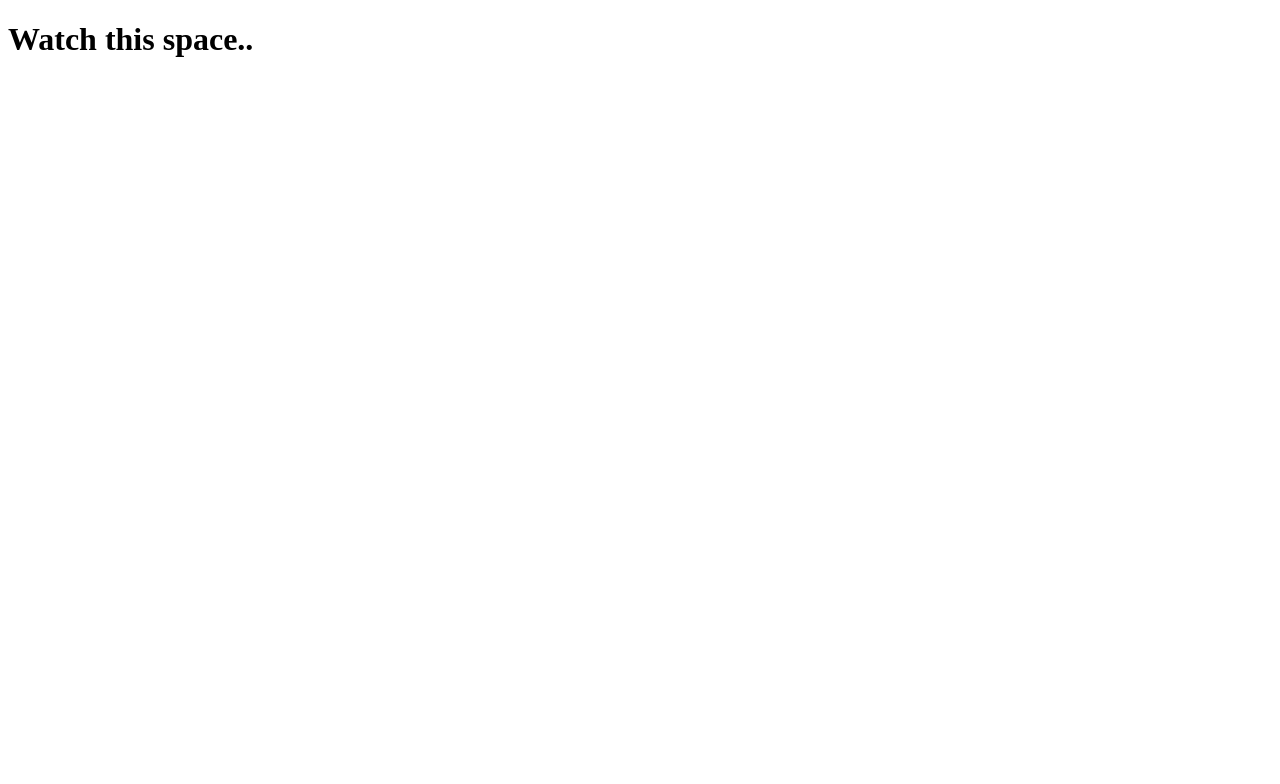
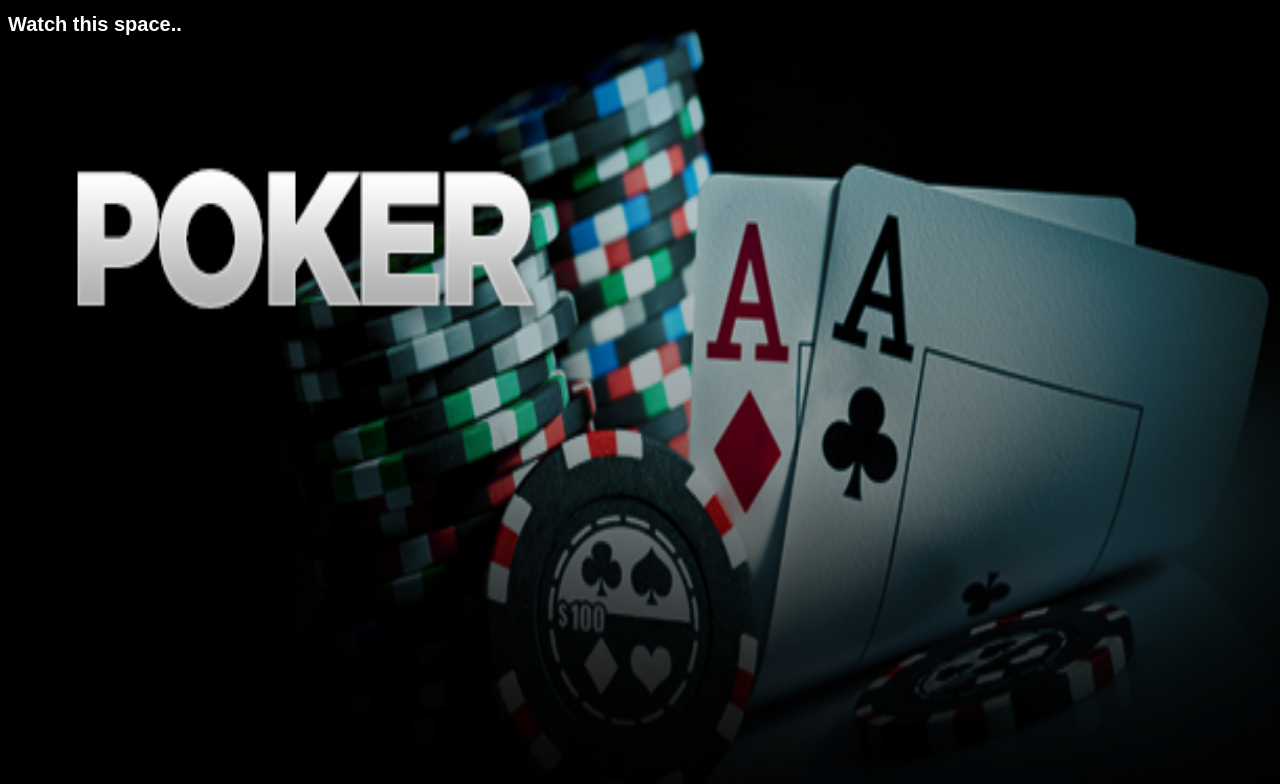
Before and after one commit to go4manu/Poker, a website: page public/index.html in a window 1280 px wide. Drawn offline with nearby package versions, Linux system fonts and the light colour scheme.

Commit message:
adding background image

```diff
--- a/public/css/layout.css
+++ b/public/css/layout.css
@@ -1,4 +1,9 @@
-.body{
+body{
     font-family: Arial;
     font-size: 10px ;
+    color: white;
+    background:url("../img/poker.jpg");
+    background-repeat: no-repeat;
+    background-attachment: fixed;
+    background-size: 100% 100%;
 }
```
Also changed, not shown: public/img/poker.jpg (added), public/index.html (line endings or trailing spaces).
